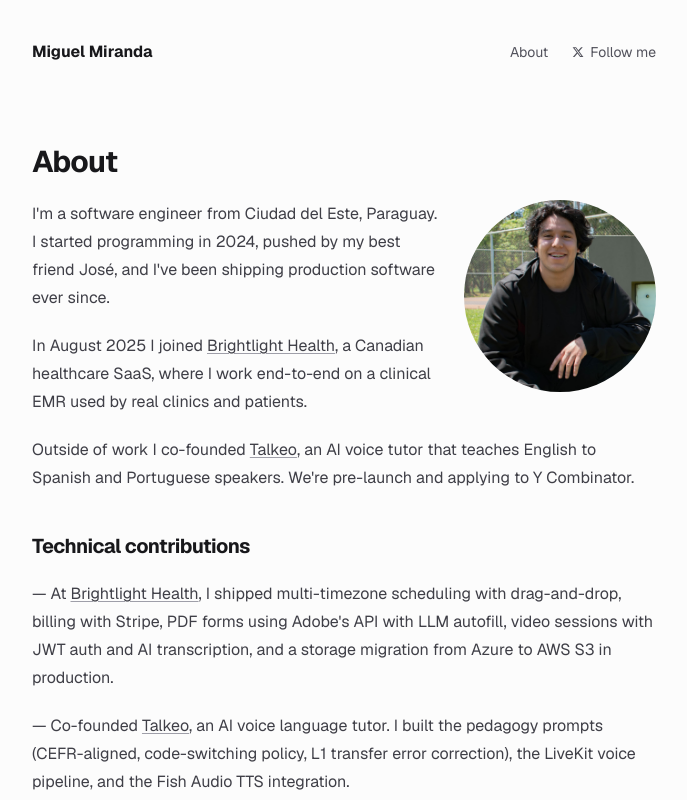
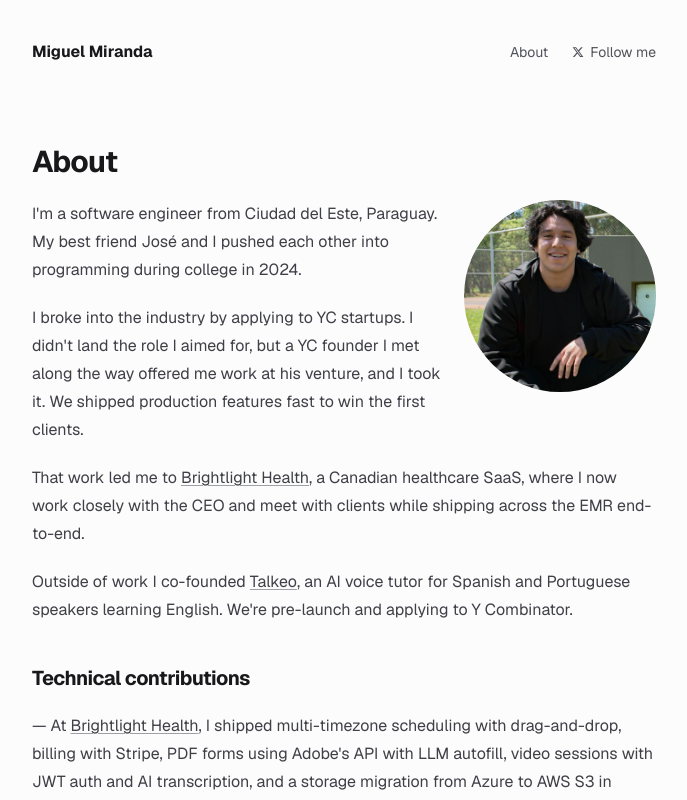
Before and after one commit to mirchez/blog, a Next.js app: page /about in a window 1280 px wide. Shown: the top 800 px of the page, without its empty margins (296-983 px from the left). Built offline with nearby package versions, Linux system fonts and the light colour scheme.

Commit message:
About: rewrite bio with real story (college → YC startup applications → BLH)

```diff
--- a/app/about/page.mdx
+++ b/app/about/page.mdx
@@ -19,11 +19,13 @@
   priority
 />
 
-I'm a software engineer from Ciudad del Este, Paraguay. I started programming in 2024, pushed by my best friend José, and I've been shipping production software ever since.
+I'm a software engineer from Ciudad del Este, Paraguay. My best friend José and I pushed each other into programming during college in 2024.
 
-In August 2025 I joined [Brightlight Health](https://brightlight.ai), a Canadian healthcare SaaS, where I work end-to-end on a clinical EMR used by real clinics and patients.
+I broke into the industry by applying to YC startups. I didn't land the role I aimed for, but a YC founder I met along the way offered me work at his venture, and I took it. We shipped production features fast to win the first clients.
 
-Outside of work I co-founded [Talkeo](https://talkeo.ai), an AI voice tutor that teaches English to Spanish and Portuguese speakers. We're pre-launch and applying to Y Combinator.
+That work led me to [Brightlight Health](https://brightlight.ai), a Canadian healthcare SaaS, where I now work closely with the CEO and meet with clients while shipping across the EMR end-to-end.
+
+Outside of work I co-founded [Talkeo](https://talkeo.ai), an AI voice tutor for Spanish and Portuguese speakers learning English. We're pre-launch and applying to Y Combinator.
 
 ## Technical contributions
 
```
